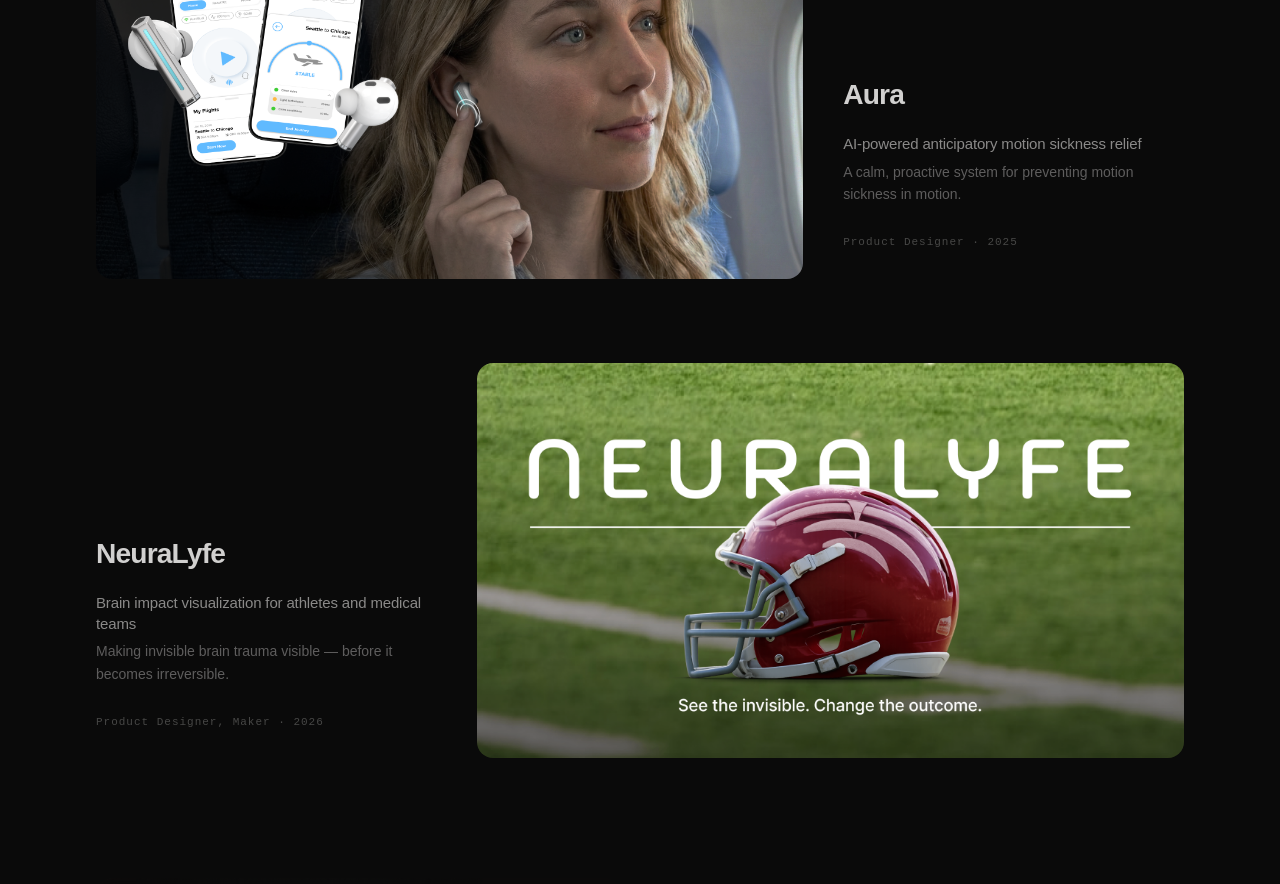
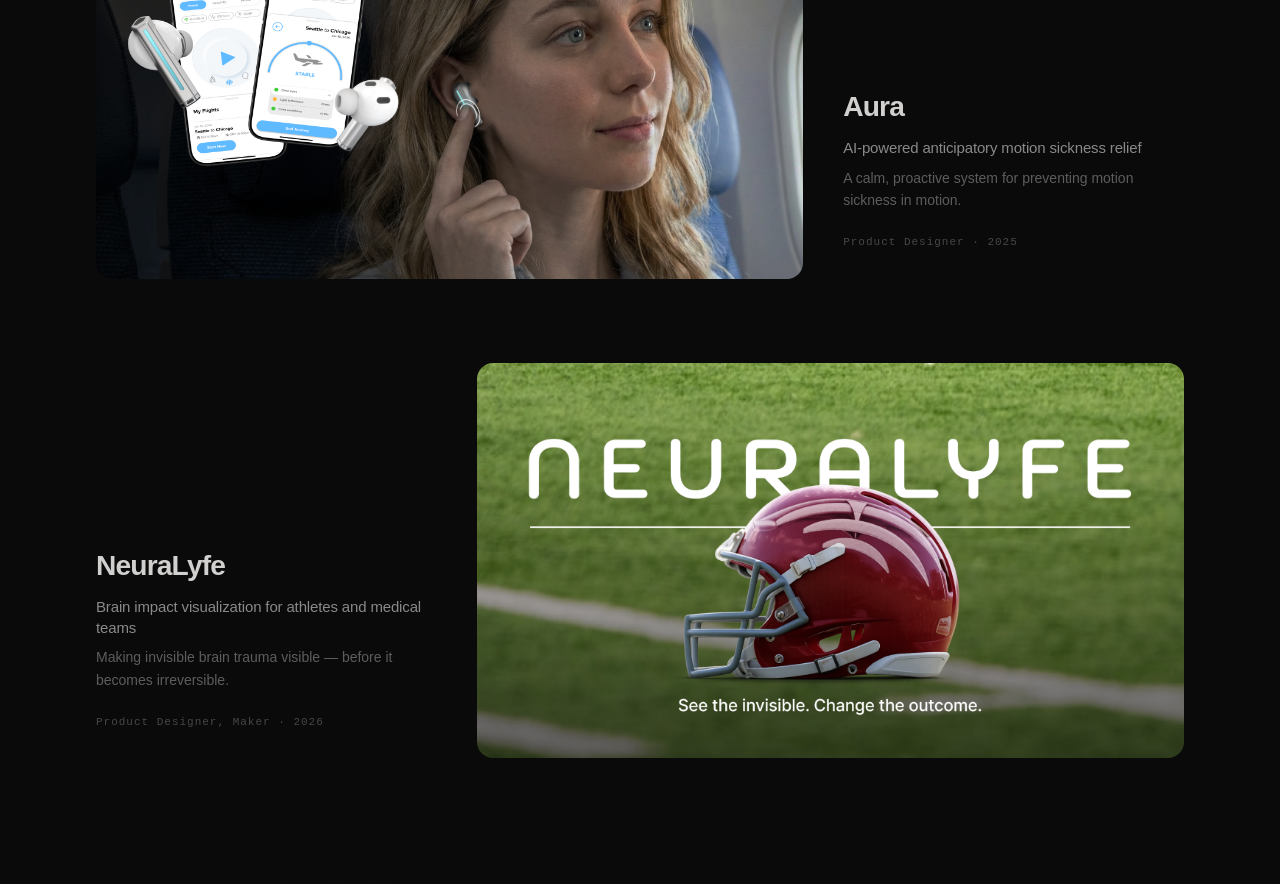
Before and after one commit to Malik1942/Malik-Portfolio, a React (Vite) app: page / in a window 1280 px wide. Shown: the part 1120-2004 px from the top of the page. Built offline with nearby package versions, Linux system fonts and the light colour scheme; the HTML template or start-up script is replaced by a standard one.

Commit message:
Hero text spacing: tighter title gap, larger desc→metadata
Title → signal+desc group: 1.5rem → 1rem (16px)
Signal → description: 0.375rem → 0.5rem (8px)
Group → metadata: 1.75rem → 1.375rem (22px, largest gap)

```diff
--- a/src/components/ProjectList.tsx
+++ b/src/components/ProjectList.tsx
@@ -200,7 +200,7 @@ const ProjectCard = ({
             style={{
               fontSize: "clamp(1.6rem, 2.2vw, 2.4rem)",
               letterSpacing: "-0.03em",
-              marginBottom: "1.5rem",
+              marginBottom: "1rem",
               color: hovered ? "hsl(var(--foreground))" : "hsl(var(--foreground) / 0.9)",
             }}
           >
@@ -208,14 +208,14 @@ const ProjectCard = ({
           </h3>
 
           {/* Levels 2 + 3 — Signal + description grouped tightly */}
-          <div style={{ marginBottom: "1.75rem" }}>
+          <div style={{ marginBottom: "1.375rem" }}>
             {project.signal && (
               <p
                 className="font-medium leading-snug"
                 style={{
                   fontSize: "0.9375rem",
                   letterSpacing: "-0.01em",
-                  marginBottom: "0.375rem",
+                  marginBottom: "0.5rem",
                   color: "hsl(var(--foreground) / 0.58)",
                 }}
               >
```
